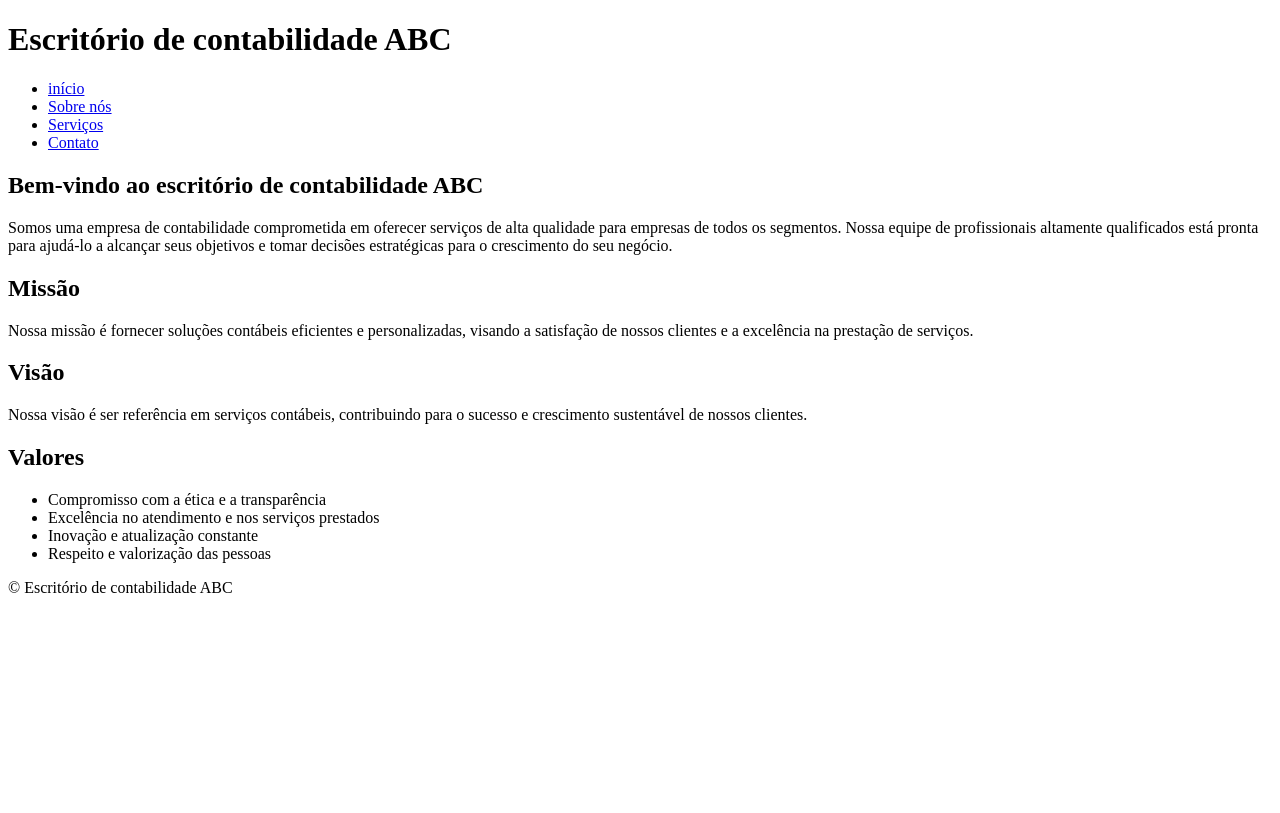
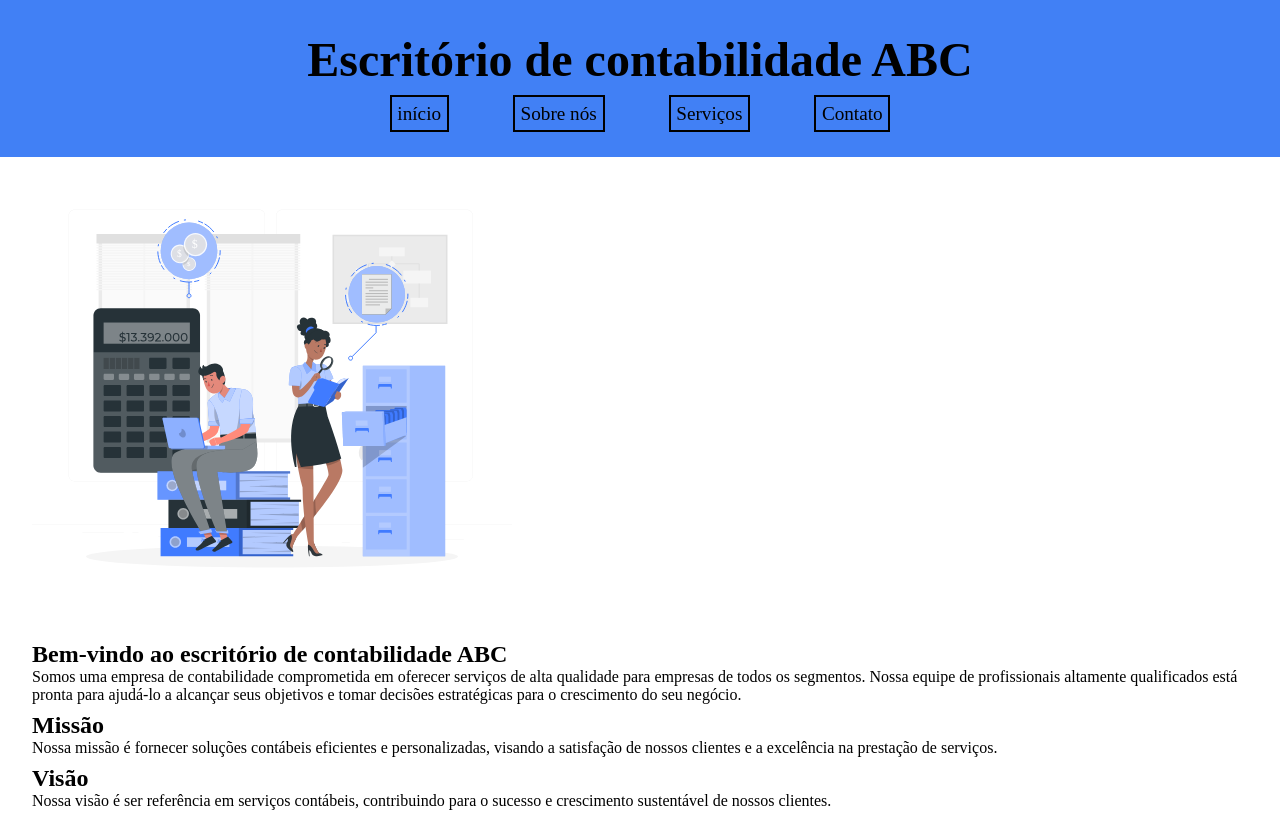
Before and after one commit to joaoleizer/OneBitCode, a plain HTML site: page exFinal-html/index.html in a window 1280 px wide. Shown: the top 813 px of the page. Drawn offline with Linux system fonts and the light colour scheme.

Commit message:
Adcionando um estilo simples
foi adcionado um estilo simples a pagina

```diff
--- a/exFinal-html/index.html
+++ b/exFinal-html/index.html
@@ -3,6 +3,7 @@
 <head>
     <meta charset="UTF-8">
     <meta name="viewport" content="width=device-width, initial-scale=1.0">
+    <link rel="stylesheet" href="style.css">
     <title>Exercício final html</title>
 </head>
 <body>
@@ -11,23 +12,25 @@
 
         <nav class="navigation">
             <ul class="buttonsNav">
-                <li><a href="index.html" target="_self" rel="next">início</a></li>
-                <li><a href="sobre.html" target="_self" rel="next">Sobre nós</a></li>
-                <li><a href="serviços.html" target="_self" rel="next">Serviços</a></li>
-                <li><a href="contato.html" target="_self" rel="next">Contato</a></li>
+                <li><a href="index.html" target="_self" rel="next" class="link">início</a></li>
+                <li><a href="sobre.html" target="_self" rel="next" class="link">Sobre nós</a></li>
+                <li><a href="serviços.html" target="_self" rel="next" class="link">Serviços</a></li>
+                <li><a href="contato.html" target="_self" rel="next" class="link">Contato</a></li>
             </ul>
         </nav>
     </header>
 
     <main class="boxMain">
-        <section>
-            <article class="boxDescription">
-                <h2 class="title">Bem-vindo ao escritório de contabilidade ABC</h2>
+        <section class="boxContent">
+            <img src="Img/capa.svg" alt="Imagen ilustrativa"
+            class="img">
 
-                <p class="text">Somos uma empresa de contabilidade comprometida em oferecer serviços de alta  qualidade para empresas de todos os segmentos. Nossa equipe de profissionais altamente qualificados está pronta para ajudá-lo a alcançar seus objetivos e tomar decisões estratégicas para o crescimento do seu negócio.</p>
+            <h2 class="title">Bem-vindo ao escritório de contabilidade ABC</h2>
+
+            <p class="text">Somos uma empresa de contabilidade comprometida em oferecer serviços de alta  qualidade para empresas de todos os segmentos. Nossa equipe de profissionais altamente qualificados está pronta para ajudá-lo a alcançar seus objetivos e tomar decisões estratégicas para o crescimento do seu negócio.</p>
         </section>
 
-        <section class="boxCharacteristics">
+        <section class="boxContent">
             <h2 class="title">Missão</h2>
             <p class="text">Nossa missão é fornecer soluções contábeis eficientes e personalizadas, visando a satisfação de nossos clientes e a excelência na prestação de serviços.</p>
 
@@ -44,7 +47,7 @@
         </section>
     </main>
 
-    <footer>
+    <footer class="boxFooter">
         <p class="textFooter">&#169; Escritório de contabilidade ABC</p>
     </footer>
 </body>
--- /dev/null
+++ b/exFinal-html/style.css
@@ -0,0 +1,60 @@
+* {
+    margin: 0;
+    padding: 0;
+    box-sizing: border-box;
+}
+
+.boxHeader {
+    display: flex;
+    flex-direction: column;
+    align-items: center;
+    padding: 2em;
+    background-color: #4180f5;
+}
+
+.titleHeader {
+    font-size: 3em;
+}
+
+.buttonsNav {
+    display: flex;
+    margin-top: 1em;
+    gap: 4em;
+    list-style: none;
+}
+
+.link {
+    text-decoration: none;
+    color: black;
+    font-size: 1.2em;
+    border: 0.15em solid black;
+    padding: 0.3em;
+    transition: 1s;
+}
+.link:hover {
+    border: 0.15em solid #8effd9;
+    background-color: #8effd9;
+}
+
+.boxMain {
+    margin-left: 2em;
+}
+
+.img {
+    width: 30em;
+}
+
+.boxContent, .text {
+    margin-bottom: 0.5em;
+}
+
+.boxFooter {
+    background-color: #4180f5;
+    padding: 1.5em;
+}
+
+body {
+    display: flex;
+    flex-direction: column;
+    align-items: ;
+}
```
Also changed, not shown: exFinal-html/contato.html (+10 -9 lines), exFinal-html/serviços.html (+8 -7 lines), exFinal-html/sobre.html (+8 -7 lines), exFinal-html/Img/capa.svg (added).
